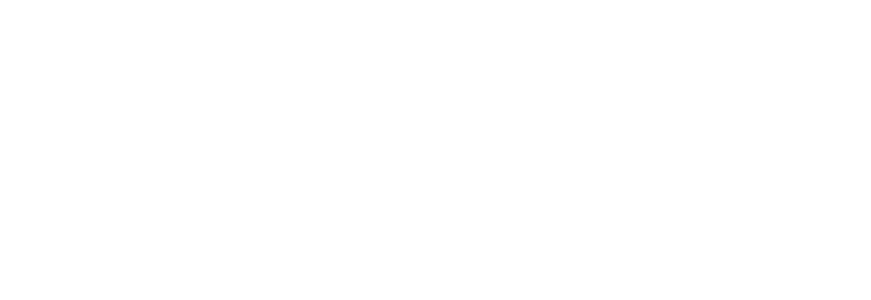
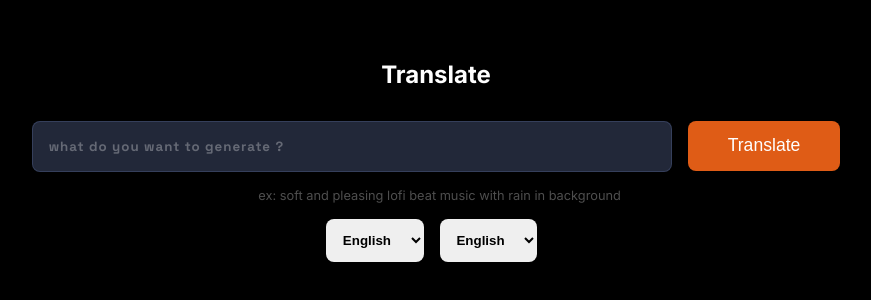
Before and after one commit to AryanSriQ/AI_Frontend, a React (Vite) app: page /tools/translate in a window 1280 px wide. Before the commit this address had no page. Shown: the part 100-400 px from the top of the page, without its empty margins (204-1075 px from the left). Built offline with nearby package versions, Linux system fonts and the light colour scheme.

Commit message:
Translator usingflan-tf-base

```diff
--- a/index.html
+++ b/index.html
@@ -1,16 +1,22 @@
 <!doctype html>
 <html lang="en">
+
 <head>
   <meta charset="UTF-8" />
   <link rel="icon" type="image/svg+xml" href="/vite.svg" />
   <meta name="viewport" content="width=device-width, initial-scale=1.0" />
   <link rel="preconnect" href="https://fonts.googleapis.com">
   <link rel="preconnect" href="https://fonts.gstatic.com" crossorigin>
-    <link href="https://fonts.googleapis.com/css2?family=Inter:wght@400;700&family=Space+Grotesk:wght@300;500;700&display=swap" rel="stylesheet">
+  <link
+    href="https://fonts.googleapis.com/css2?family=Inter:wght@400;700&family=Space+Grotesk:wght@300;500;700&family=Noto+Sans:400,700&display=swap"
+    rel="stylesheet">
+
   <title>Codycat</title>
 </head>
+
 <body>
   <div id="root"></div>
   <script type="module" src="/src/main.jsx"></script>
 </body>
+
 </html>
--- a/src/App.jsx
+++ b/src/App.jsx
@@ -1,18 +1,26 @@
-import { Route, Routes } from 'react-router'
-import { Home, Tools, Text_To_Image, Image_To_Story, Text_To_Music } from './pages'
+import { Route, Routes } from "react-router";
+import {
+  Home,
+  Tools,
+  Text_To_Image,
+  Image_To_Story,
+  Text_To_Music,
+  Translate,
+} from "./pages";
 
 function App() {
   return (
     <div>
       <Routes>
         <Route index element={<Home />} />
-        <Route path='/tools' element={<Tools />} />
-        <Route path='/tools/text_to_image' element={<Text_To_Image />} />
-        <Route path='/tools/image_to_story' element={<Image_To_Story />} />
-        <Route path='/tools/text_to_music' element={<Text_To_Music />} />
+        <Route path="/tools" element={<Tools />} />
+        <Route path="/tools/text_to_image" element={<Text_To_Image />} />
+        <Route path="/tools/image_to_story" element={<Image_To_Story />} />
+        <Route path="/tools/text_to_music" element={<Text_To_Music />} />
+        <Route path="/tools/translate" element={<Translate />} />
       </Routes>
     </div>
-  )
+  );
 }
 
-export default App
+export default App;
--- a/src/constant/index.js
+++ b/src/constant/index.js
@@ -30,9 +30,9 @@
         ],
     },
     {
-        id: "text_to_image",
-        title: "Text to Image",
-        content: "Transform text into amazing visuals effortlessly with our Text to Image Generator. Instantly bring your words to life.",
+        id: "translate",
+        title: "Translator",
+        content: "Instantly translate your words in different language.",
         images: [
             "image4.png",
             "image5.png",
@@ -80,3 +80,26 @@
         ],
     },
 ]
+
+export const languages = [
+    {
+        id: "English",
+        name: "English",
+    },
+    {
+        id: "German",
+        name: "German",
+    },
+    {
+        id: "French",
+        name: "French",
+    },
+    {
+        id: "Russian",
+        name: "Russian",
+    },
+    {
+        id: "Spanish",
+        name: "Spanish",
+    }
+]
--- a/src/pages/Text_To_Music/Text_To_Music.jsx
+++ b/src/pages/Text_To_Music/Text_To_Music.jsx
@@ -52,7 +52,7 @@
           className={`${styles.input}`}
           onChange={handleInputChange}
         />
-        <button type="submit" className={`${styles.button} ${loading ? styles.loading : ''}`}>
+        <button type="submit" className={`${styles.button} ${loading ? styles.loading : ''}`} disabled={loading}>
           {loading ? "Generating..." : "Generate"}
         </button>
       </form>
--- /dev/null
+++ b/src/pages/Translate/Translate.jsx
@@ -0,0 +1,106 @@
+import React, { useState } from "react";
+import styles from "./style.module.css";
+import { languages } from "../../constant";
+
+const Translate = () => {
+  const [prompt, setPrompt] = useState("");
+  const [output, setOutput] = useState("");
+  const [loading, setLoading] = useState(false);
+  const [fromLanguage, setFromLanguage] = useState("English");
+  const [toLanguage, setToLanguage] = useState("Hindi");
+
+  const handleInputChange = (e) => {
+    setPrompt(e.target.value);
+    console.log(prompt);
+  };
+
+  const handleFromChange = (e) => {
+    const lang = e.target.value;
+    setFromLanguage(lang);
+  };
+
+  const handleToChange = (e) => {
+    const lang = e.target.value;
+    setToLanguage(lang);
+  };
+
+  const handleSubmit = async (e) => {
+    e.preventDefault();
+    try {
+      setLoading(true);
+      const response = await fetch("http://127.0.0.1:5000/translate", {
+        method: "POST",
+        headers: {
+          "Content-Type": "application/json",
+        },
+        body: JSON.stringify({ prompt, fromLanguage, toLanguage }),
+      });
+
+      const data = await response.json();
+      setOutput(data.output);
+      setLoading(false);
+    } catch (error) {
+      console.log("Error : ", error);
+    }
+  };
+
+  return (
+    <div className={`${styles.container}`}>
+      <h2 className={`${styles.subheading}`}>Translate</h2>
+      <form onSubmit={handleSubmit} className={`${styles.form}`}>
+        <div className={`${styles.textContainer}`}>
+          <input
+            type="text"
+            placeholder="what do you want to generate ?"
+            name="prompt"
+            value={prompt}
+            className={`${styles.input}`}
+            onChange={handleInputChange}
+          />
+          <label htmlFor="prompt" className={`${styles.label}`}>
+            ex: soft and pleasing lofi beat music with rain in background
+          </label>
+          <div className={`${styles.selectContainer}`}>
+            <select
+              name="from"
+              id="from"
+              onChange={handleFromChange}
+              className={`${styles.select}`}
+            >
+              {languages.map((data, index) => (
+                <option value={data.id} key={index}>
+                  {data.name}
+                </option>
+              ))}
+            </select>
+            <select
+              name="to"
+              id="to"
+              onChange={handleToChange}
+              className={`${styles.select}`}
+            >
+              {languages.map((data, index) => (
+                <option value={data.id} key={index}>
+                  {data.name}
+                </option>
+              ))}
+            </select>
+          </div>
+        </div>
+        <button
+          type="submit"
+          className={`${styles.button} ${loading ? styles.loading : ""}`}
+          disabled={loading}
+        >
+          {loading ? "Translating..." : "Translate"}
+        </button>
+      </form>
+
+      <div className={`${styles.outputWindow}`}>
+        {output && <p>{output}</p>}
+      </div>
+    </div>
+  );
+};
+
+export default Translate;
--- /dev/null
+++ b/src/pages/Translate/style.module.css
@@ -0,0 +1,93 @@
+.container {
+    background: var(--black);
+    display: flex;
+    flex-direction: column;
+    align-items: center;
+    height: 100vh;
+}
+
+.form {
+    margin-top: 2rem;
+    display: flex;
+    align-items: start;
+}
+
+.subheading {
+    margin-top: 10rem;
+    color: var(--white);
+    font-family: var(--secondary-font);
+}
+
+.input {
+    padding: 1rem 1rem;
+    letter-spacing: 1px;
+    margin-right: 1rem;
+    border-radius: 0.5rem;
+    outline: none;
+    border: none;
+    width: 40rem;
+    font-family: var(--primary-font);
+    background-color: #222839;
+    color: var(--white);
+    border: 1px solid #49567c84;
+}
+
+.input::placeholder {
+    color: var(--white);
+    opacity: 0.3;
+    font-weight: 600;
+}
+
+.button {
+    padding: 0.9rem 2.5rem;
+    font-size: 1.1rem;
+    outline: none;
+    border: none;
+    color: var(--white);
+    background-color: rgb(223, 92, 22);
+    border-radius: 0.5rem;
+    cursor: pointer;
+}
+
+.label {
+    margin-top: 1rem;
+    color: var(--white);
+    opacity: 0.3;
+    font-size: 0.8rem;
+    font-family: var(--secondary-font);
+    cursor: text;
+    margin-left: 10rem;
+}
+
+.outputWindow {
+    margin-top: 2rem;
+    font-family: 'Noto Sans', sans-serif;
+    color: var(--white);
+}
+
+.loading {
+    opacity: 0.5;
+}
+
+.select {
+    padding: 0.8rem;
+    border: none;
+    margin-right: 1rem;
+    border-radius: 0.5rem;
+    outline: none;
+    font-weight: 600;
+}
+
+.textContainer {
+    display: flex;
+    flex-direction: column;
+    align-items: center;
+    justify-content: center;
+}
+
+.selectContainer {
+    display: flex;
+    margin-block: 1rem;
+    align-items: center;
+    margin-left: 10rem;
+}
--- a/src/pages/index.js
+++ b/src/pages/index.js
@@ -3,3 +3,4 @@
 export { default as Image_To_Story } from './Image_To_Story/Image_To_Story';
 export { default as Text_To_Image } from './Text_To_Image/Text_To_Image';
 export { default as Text_To_Music } from './Text_To_Music/Text_To_Music';
+export { default as Translate } from './Translate/Translate';
```
Lines whose indentation alone changed are shown as unchanged.
